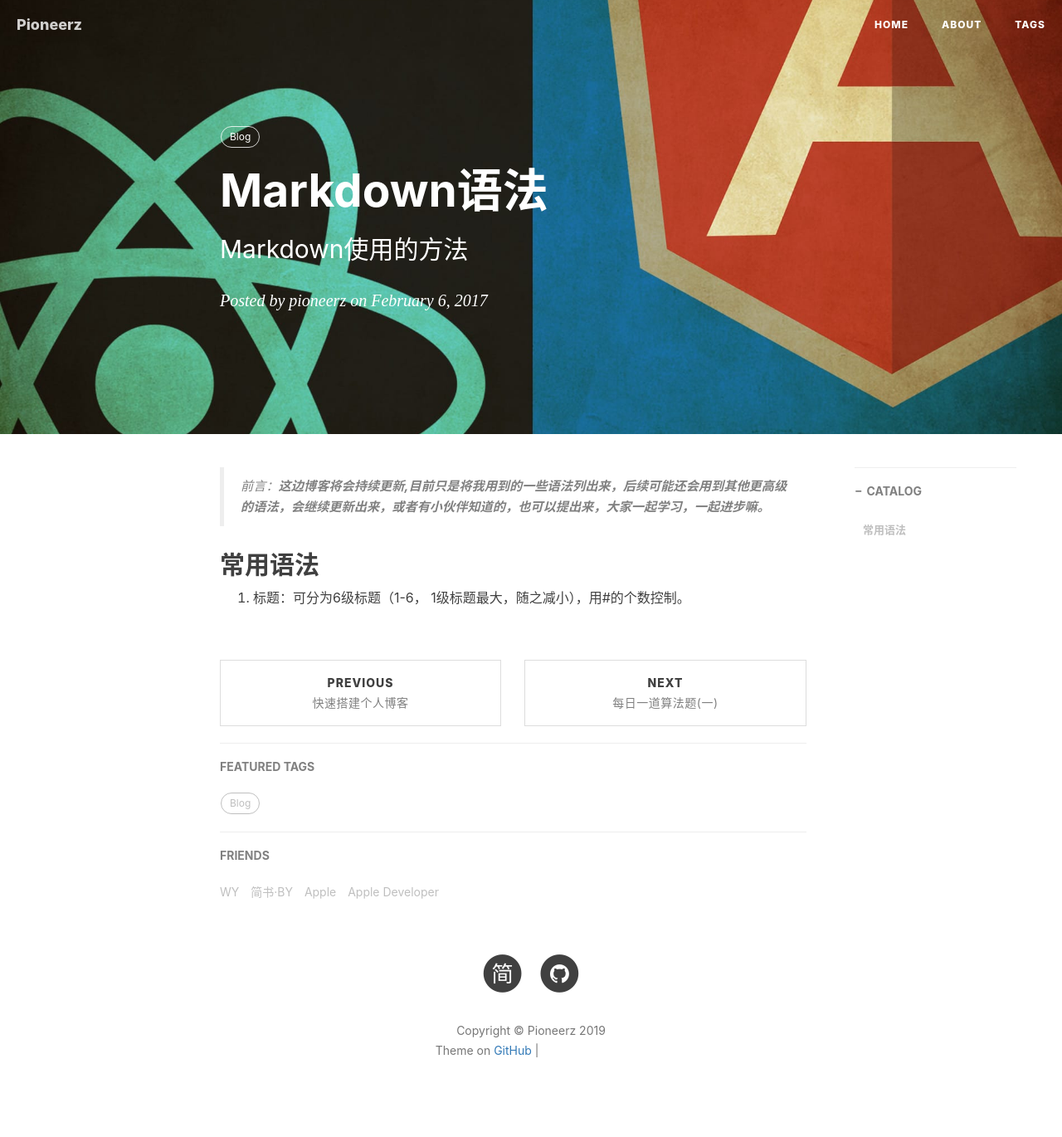
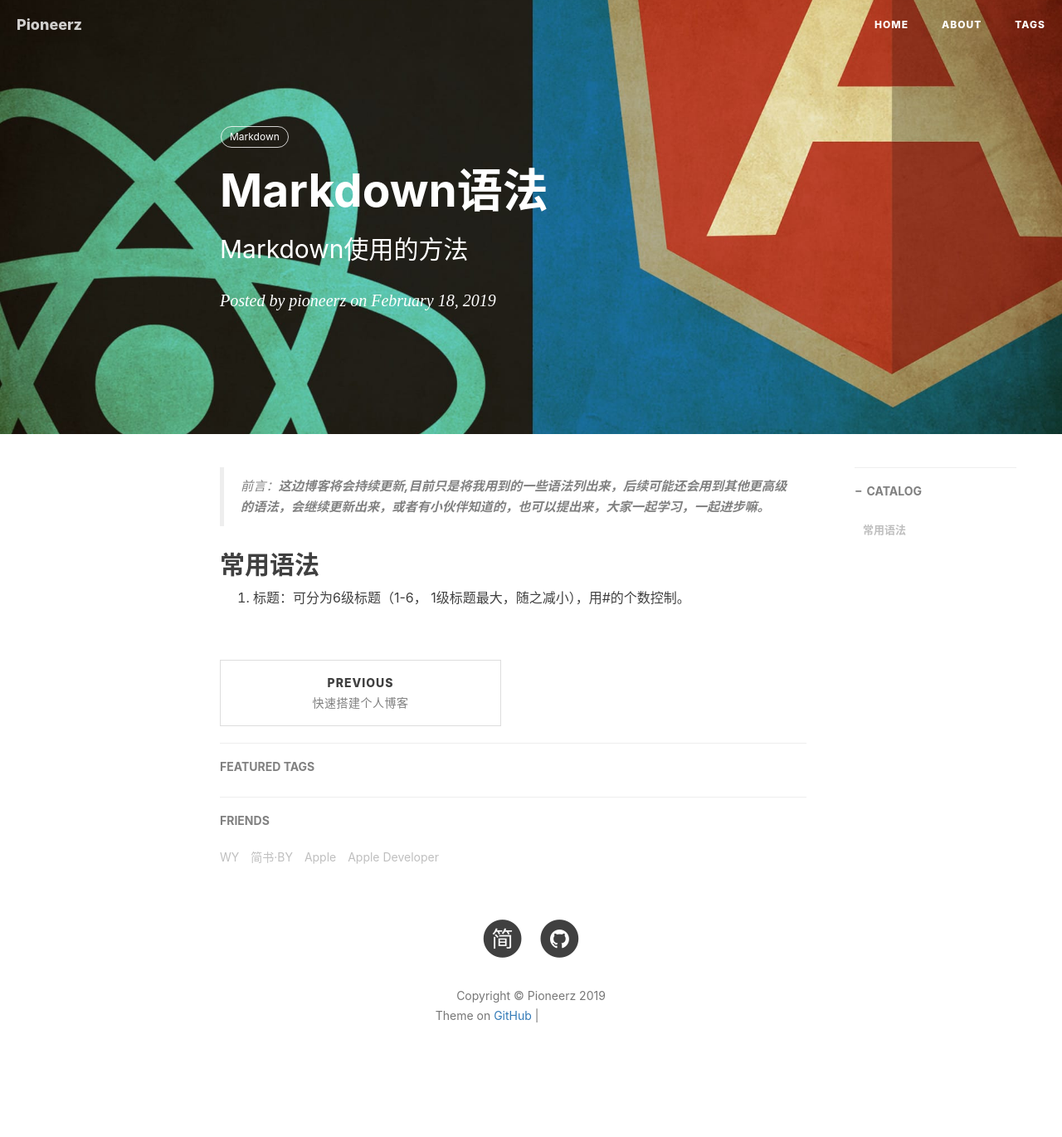
Before and after one commit to pioneerz/pioneerz.github.io, a Jekyll site: the page built from _posts/2019-02-18-Markdown语法.md, in a window 1280 px wide. Shown: the whole page at 83% size. Built offline with Jekyll 4.4.1, drawn with Linux system fonts in a browser that asks for light colours; nearby versions of some CDN libraries; comment, search, counter and statistics services are not loaded; after the commit the page ends 1328 px from its top, so only the background shows below that; grey boxes are pictures that could not be loaded.

Commit message:
Bug:优化

```diff
--- a/_posts/2019-02-18-Markdown语法.md
+++ b/_posts/2019-02-18-Markdown语法.md
@@ -2,12 +2,12 @@
 layout:     post
 title:      Markdown语法
 subtitle:   Markdown使用的方法
-date:       2017-02-06
+date:       2019-02-18
 author:     pioneerz
 header-img: img/post-bg-re-vs-ng2.jpg
 catalog: true
 tags:
-    - Blog
+    - Markdown
 ---
 
 >前言：**这边博客将会持续更新,目前只是将我用到的一些语法列出来，后续可能还会用到其他更高级的语法，会继续更新出来，或者有小伙伴知道的，也可以提出来，大家一起学习，一起进步嘛。**
```
Also changed, not shown: _posts/2019-02-18-每日一道算法(一).md (deleted, +0 -11 lines).
